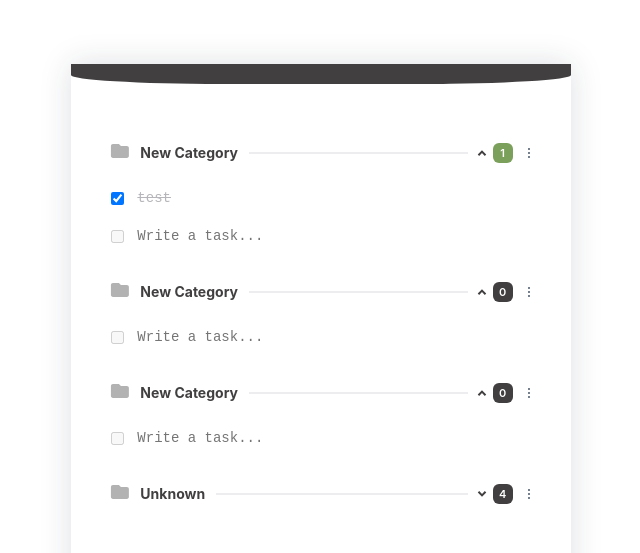
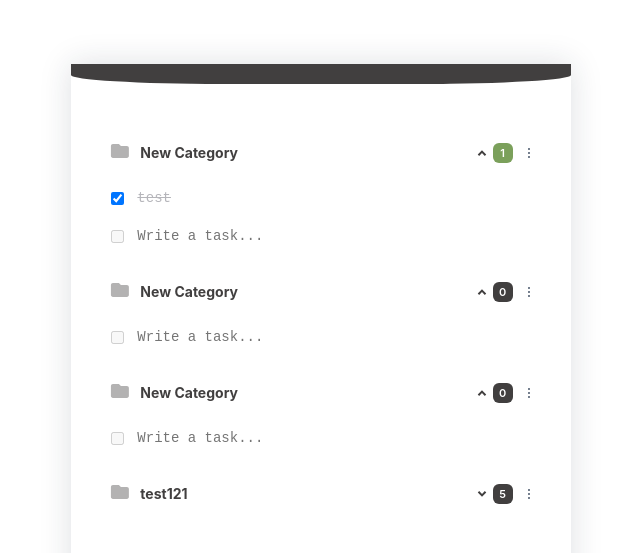
Before and after one commit to alirezaaminii/todox, a Next.js app: page / in a window 1280 px wide. Shown: the top 553 px of the page, without its empty margins (319-959 px from the left). Built offline with nearby package versions, Linux system fonts and the light colour scheme.

Commit message:
feat: add update category name

```diff
--- a/package.json
+++ b/package.json
@@ -21,7 +21,8 @@
     "react-dom": "18.2.0",
     "react-query": "^3.39.3",
     "styled-components": "^5.3.9",
-    "typescript": "5.0.2"
+    "typescript": "5.0.2",
+    "use-debounce": "^9.0.3"
   },
   "resolutions": {
     "styled-components": "^5"
--- a/src/components/category/index.tsx
+++ b/src/components/category/index.tsx
@@ -1,4 +1,5 @@
-import React from "react";
+import React, {useState} from "react";
+import {useDebouncedCallback} from 'use-debounce';
 import {CategoryInterface, TaskInterface} from "@/types";
 import {useBoolean} from "@/hooks/useBoolean";
 import {CategoryStyles} from "@/components/category/style";
@@ -8,6 +9,7 @@ import {useCreateTask, useDeleteTasks, useUpdateTask} from "@/hooks/data/tasks";
 import {useQueryClient} from "react-query";
 import NewTask from "@/components/new-task"
 import DropDown from "@/components/dropdown";
+import {useUpdateCategory} from "@/hooks/data/categories";
 
 interface Props extends CategoryInterface {
   tasks: TaskInterface[];
@@ -19,20 +21,38 @@ export const Category: React.FunctionComponent<Props> = (props) => {
   const updateTask = useUpdateTask();
   const createTask = useCreateTask();
   const deleteTasks = useDeleteTasks();
+  const updateCategory = useUpdateCategory();
   const [isOpen, setIsOpenActions] = useBoolean(props.isOpen);
   const tasksLength = props.tasks.length;
   const isAllDone = tasksLength > 0 && !props.tasks.some(task => task.status === 'pending');
+  const [categoryName, setCategoryName] = useState(props.name ?? '');
+
+  const invalidateCategories = () => {
+    queryClient.invalidateQueries({queryKey: ['categories'],});
+  }
+
+  const debounced = useDebouncedCallback(
+    (value) => {
+      updateCategory.mutateAsync({...props, name: value}).then(invalidateCategories);
+    },
+    1000
+  );
+
+  const handleInputChange = (e: React.ChangeEvent<HTMLInputElement>) => {
+    setCategoryName(e.target.value);
+    debounced(e.target.value);
+  };
+
+  const handleInputFocus = (event: React.FocusEvent<HTMLInputElement> | React.MouseEvent<HTMLInputElement>) => {
+    event.stopPropagation();
+  }
 
   const handleUpdateTask = (task: TaskInterface) => {
-    updateTask.mutateAsync(task).then(() => {
-      queryClient.invalidateQueries({queryKey: ['categories'],});
-    })
+    updateTask.mutateAsync(task).then(invalidateCategories)
   }
 
   const handleCreateTask = (taskName: string) => {
-    createTask.mutateAsync({name: taskName, categoryId: props.id}).then(() => {
-      queryClient.invalidateQueries({queryKey: ['categories'],});
-    })
+    createTask.mutateAsync({name: taskName, categoryId: props.id}).then(invalidateCategories)
   }
 
   const handleDeleteTasks = (taskIds: number[]) => {
@@ -55,16 +75,23 @@ export const Category: React.FunctionComponent<Props> = (props) => {
       <div className="category-details" onClick={setIsOpenActions.toggle}>
         <div className="column">
           <div className="category-details--icon"><FolderIcon/></div>
-          <div className="category-details--name">{props.name}</div>
+          <div className="category-details--name">
+            <input
+              type="text"
+              name={`category_name_${props.id}`}
+              value={categoryName}
+              onFocus={handleInputFocus}
+              onClick={handleInputFocus}
+              onChange={handleInputChange}
+              maxLength={30}
+            />
+          </div>
         </div>
         <div className="column right-column">
-          <div className="category-details--bar">
-            <div/>
-          </div>
           <AngleDownIcon className="category-details--angle"/>
           <div className="category-details--task-number"><p>{tasksLength}</p></div>
           <div className="category-details--options">
-            <DropDown trigger={<OptionsIcon />} options={dropDownOptions}/>
+            <DropDown trigger={<OptionsIcon/>} options={dropDownOptions}/>
           </div>
         </div>
       </div>
--- a/src/components/category/style.ts
+++ b/src/components/category/style.ts
@@ -33,6 +33,9 @@ export const CategoryStyles = styled.div<Props>`
 
     &--icon {}
     &--name {
+      input {
+        all: unset;
+        border: 0;
         font-style: normal;
         font-weight: 700;
         font-size: 14px;
@@ -40,17 +43,14 @@ export const CategoryStyles = styled.div<Props>`
         display: flex;
         align-items: center;
         user-select: none;
+        width: 250px;
 
         color: ${colors.primary};
+
+        &:focus {
+          outline: 0;
+          border-bottom: 1px solid ${colors.primary};
         }
-    &--bar {
-      display: flex;
-      align-items: center;
-      flex: 1;
-      div {
-        width: calc(100% - 6px);
-        margin: 0 auto;
-        border: 1px solid ${colors.stroke};
       }
     }
     &--angle {
--- a/src/hooks/data/categories.ts
+++ b/src/hooks/data/categories.ts
@@ -1,6 +1,6 @@
 import {useMutation, useQuery} from "react-query";
-import {createCategory, getCategories} from "@/services/endpoints/categories";
-import {CreateCategory} from "@/types";
+import {createCategory, getCategories, updateCategory} from "@/services/endpoints/categories";
+import {CategoryInterface, CreateCategory} from "@/types";
 
 export function useCategories() {
   return useQuery(['categories'], () => getCategories(), {
@@ -10,3 +10,7 @@ export function useCategories() {
 export function useCreateCategory() {
   return useMutation([], (newCategory: CreateCategory) => createCategory(newCategory));
 }
+
+export function useUpdateCategory() {
+  return useMutation([], (category: CategoryInterface) => updateCategory(category));
+}
--- a/src/pages/api/categories/[id]/update.ts
+++ b/src/pages/api/categories/[id]/update.ts
@@ -34,7 +34,7 @@ export default function handler(req: NextApiRequest, res: NextApiResponse) {
       return category;
     });
 
-    const updatedCategoriesData = {tasks: updatedCategories};
+    const updatedCategoriesData = {categories: updatedCategories};
     fs.writeFileSync(categoriesFilePath, JSON.stringify(updatedCategoriesData));
 
     res.status(200).json(updatedCategoriesData);
--- a/src/pages/api/categories/categories.json
+++ b/src/pages/api/categories/categories.json
@@ -1 +1 @@
-{"categories":[{"id":1,"name":"Unknown","tasks":[]},{"id":2,"name":"New Category","tasks":[]},{"id":3,"name":"New Category","tasks":[]},{"id":4,"name":"New Category","tasks":[]}]}
+{"categories":[{"id":1,"name":"test121","tasks":[]},{"id":2,"name":"New Category","tasks":[]},{"id":3,"name":"New Category","tasks":[]},{"id":4,"name":"New Category","tasks":[]}]}
--- a/src/pages/api/tasks/tasks.json
+++ b/src/pages/api/tasks/tasks.json
@@ -1 +1 @@
-{"tasks":[{"id":1,"createdAt":1679131179030,"name":"test","categoryId":1,"status":"pending"},{"id":2,"createdAt":1679131182820,"name":"test 2","categoryId":1,"status":"pending"},{"id":3,"createdAt":1679131183986,"name":"test 3 3","categoryId":1,"status":"pending"},{"id":4,"createdAt":1679131185611,"name":"test 4","categoryId":1,"status":"pending"},{"id":8,"createdAt":1679134914612,"name":"test","categoryId":4,"status":"done"}]}
+{"tasks":[{"id":1,"createdAt":1679131179030,"name":"test","categoryId":1,"status":"pending"},{"id":2,"createdAt":1679131182820,"name":"test 2","categoryId":1,"status":"pending"},{"id":3,"createdAt":1679131183986,"name":"test 3 3","categoryId":1,"status":"pending"},{"id":4,"createdAt":1679131185611,"name":"test 4","categoryId":1,"status":"pending"},{"id":8,"createdAt":1679134914612,"name":"test","categoryId":4,"status":"done"},{"id":9,"createdAt":1679138046428,"name":"test212","categoryId":1,"status":"pending"}]}
--- a/src/services/endpoints/categories/index.ts
+++ b/src/services/endpoints/categories/index.ts
@@ -17,3 +17,12 @@ export const createCategory = (newCategory: CreateCategory) =>
       data: newCategory
     },
   });
+
+export const updateCategory = (category: CategoryInterface) =>
+  NetworkService.request<null, CategoryInterface, null>({
+    config: {
+      method: 'PUT',
+      url: `categories/${category.id}/update`,
+      data: category
+    },
+  });
```
Also changed, not shown: 1 other file (tests, documents, lock files or other folders). Lines whose indentation alone changed are shown as unchanged.
